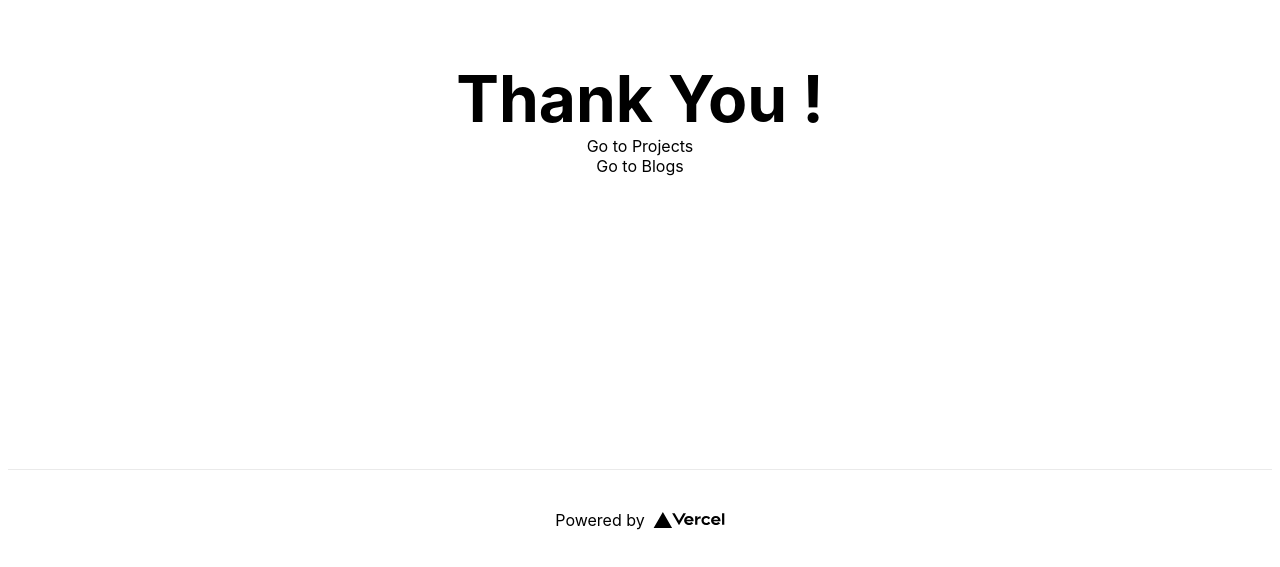
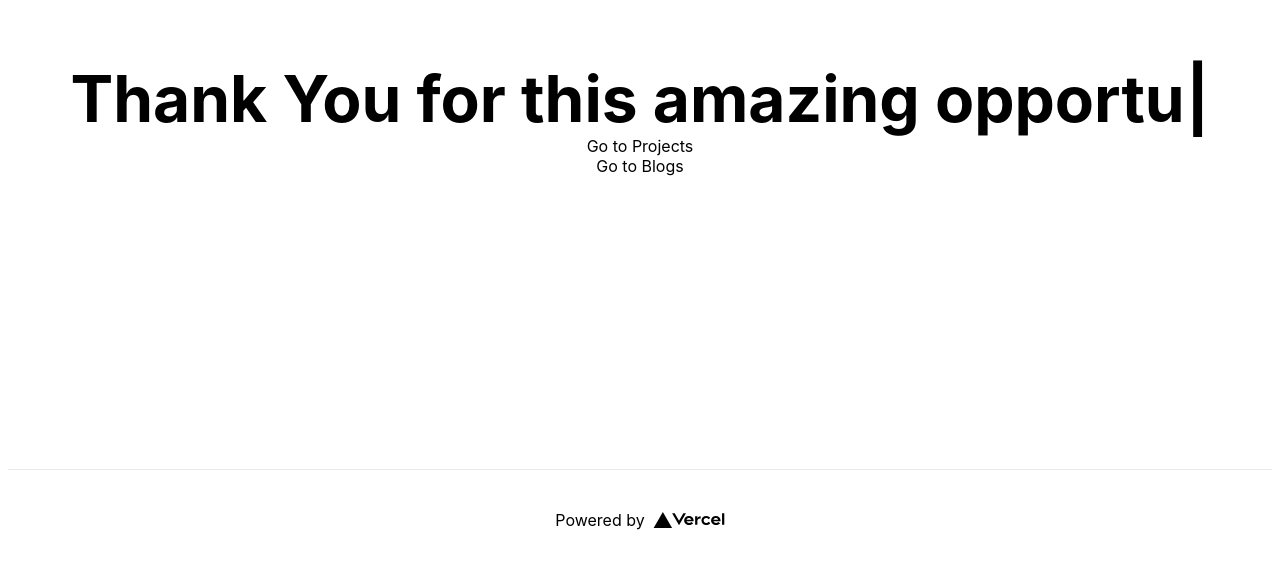
Before and after one commit to SAYUK09/Thanks-Nextjs, a Next.js app in the folder thanks-template/: page / in a window 1280 px wide. Shown: the part 231-798 px from the top of the page. Built offline with nearby package versions, Linux system fonts and the light colour scheme.

Commit message:
Basic typewriter effect

```diff
--- a/thanks-template/package.json
+++ b/thanks-template/package.json
@@ -11,7 +11,8 @@
   "dependencies": {
     "next": "11.0.0",
     "react": "17.0.2",
-    "react-dom": "17.0.2"
+    "react-dom": "17.0.2",
+    "typewriter-effect": "^2.18.0"
   },
   "devDependencies": {
     "@types/react": "17.0.11",
--- a/thanks-template/pages/index.tsx
+++ b/thanks-template/pages/index.tsx
@@ -2,8 +2,13 @@ import Head from "next/head";
 import Image from "next/image";
 import styles from "../styles/Home.module.css";
 import Link from "next/link";
+import Typewriter from 'typewriter-effect';
+
+
 
 export default function Home() {
+
+
   return (
     <div className={styles.container}>
       <Head>
@@ -13,7 +18,14 @@ export default function Home() {
       </Head>
 
       <main className={styles.main}>
-        <h1 className={styles.title}>Thank You !</h1>
+        <h2 className={styles.title}>
+          <Typewriter options={{
+            strings: ['Thank You for this amazing opportunity'],
+            autoStart: true,
+            loop:true
+          }}/>
+        </h2>
+
 
         <Link href={`/projects`}>
           <a>Go to Projects</a>
```
Also changed, not shown: thanks-template/pages/blogs.tsx (+24 -6 lines), 1 other file (tests, documents, lock files or other folders).
